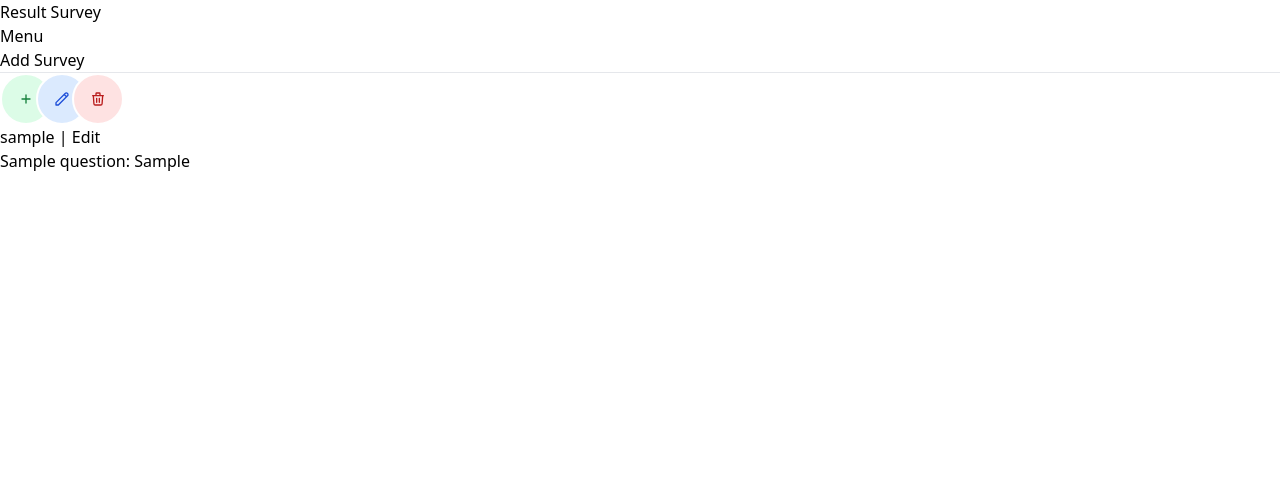
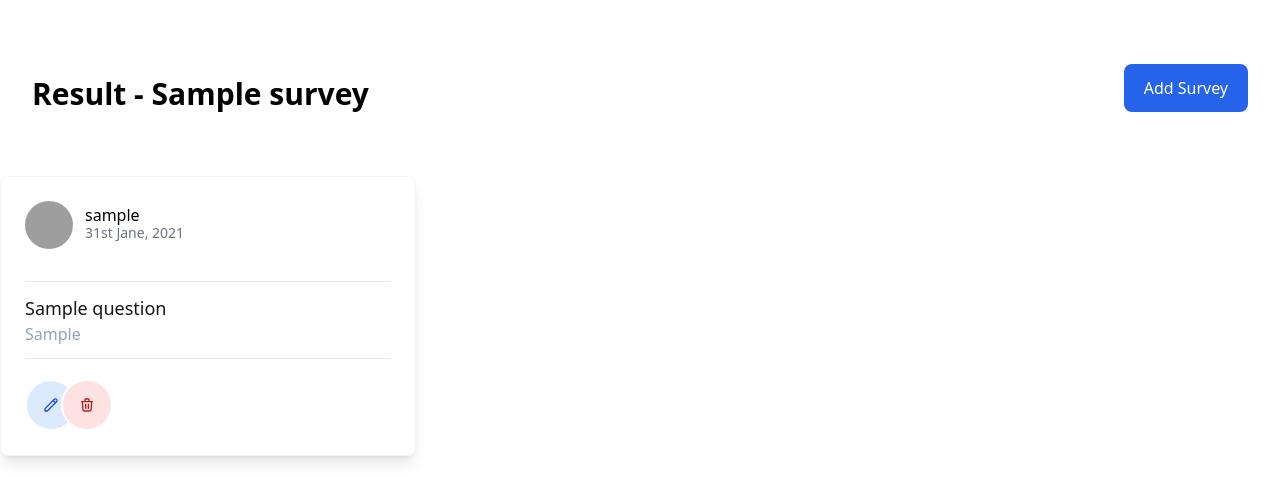
Before and after one commit to irfanpule/django-form-surveys, a Django app: page /detail/1 in a window 1280 px wide. Shown: the top 502 px of the page. Run offline with Django 3.2, Linux system fonts and the light colour scheme; a user stored in the database is signed in; tables that the repository leaves empty hold one stand-in row (values such as "Sample post"); some libraries are stand-ins or nearby versions; grey boxes are pictures that could not be loaded.

Commit message:
basic styling answer list

```diff
--- a/surveys/templates/surveys/answer_list.html
+++ b/surveys/templates/surveys/answer_list.html
@@ -1,59 +1,23 @@
 {% extends 'surveys/master.html' %}
 
 {% block content %}
-<h1>Result Survey</h1>
-<h3>Menu</h3>
-<ul>
-    <li><a href="{% url 'surveys:create' survey.id %}">Add Survey</a></li>
-</ul>
-<hr>
-<ul>
+    <section>
+        <div class="max-w-screen-xl py-16 lg:items-end lg:justify-between lg:flex sm:px-6 lg:px-8">
+            <h2 class="max-w-xl text-2xl font-bold sm:text-3xl">
+                Result - {{ object.name }}
+            </h2>
 
-<div class="flex items-center -space-x-4 hover:space-x-1">
-  <button
-    class="z-10 block p-4 text-green-700 transition-all bg-green-100 border-2 border-white rounded-full active:bg-green-50 hover:scale-110 focus:outline-none focus:ring"
-    type="button"
-  >
-    <svg class="w-4 h-4" xmlns="http://www.w3.org/2000/svg" fill="none" viewBox="0 0 24 24" stroke="currentColor">
-      <path stroke-linecap="round" stroke-linejoin="round" stroke-width="2" d="M12 6v6m0 0v6m0-6h6m-6 0H6" />
-    </svg>
-  </button>
+            <a href="{% url 'surveys:create' survey.id %}" class="inline-block px-5 py-3 mt-4 font-medium text-white bg-blue-600 rounded-lg hover:bg-blue-500 sm:m-0">
+                Add Survey
+            </a>
+        </div>
+    </section>
 
-  <button
-    class="z-20 block p-4 text-blue-700 transition-all bg-blue-100 border-2 border-white rounded-full active:bg-blue-50 hover:scale-110 focus:outline-none focus:ring"
-    type="button"
-  >
-    <svg class="w-4 h-4" xmlns="http://www.w3.org/2000/svg" fill="none" viewBox="0 0 24 24" stroke="currentColor">
-      <path stroke-linecap="round" stroke-linejoin="round" stroke-width="2" d="M15.232 5.232l3.536 3.536m-2.036-5.036a2.5 2.5 0 113.536 3.536L6.5 21.036H3v-3.572L16.732 3.732z" />
-    </svg>
-  </button>
-
-  <button
-    class="z-30 block p-4 text-red-700 transition-all bg-red-100 border-2 border-white rounded-full hover:scale-110 focus:outline-none focus:ring active:bg-red-50"
-    type="button"
-  >
-    <svg class="w-4 h-4" xmlns="http://www.w3.org/2000/svg" fill="none" viewBox="0 0 24 24" stroke="currentColor">
-      <path stroke-linecap="round" stroke-linejoin="round" stroke-width="2" d="M19 7l-.867 12.142A2 2 0 0116.138 21H7.862a2 2 0 01-1.995-1.858L5 7m5 4v6m4-6v6m1-10V4a1 1 0 00-1-1h-4a1 1 0 00-1 1v3M4 7h16" />
-    </svg>
-  </button>
-</div>
-
-{% for object in objects %}
-    <li>
-        <p>
-            {{ object.create_by }}
-            {% if object.create_by == user %}
-                | <a href="{% url 'surveys:edit' survey.id %}">Edit</a>
-            {% endif %}
-        </p>
-        <ul>
-        {% for answer in object.answers %}
-            <li>{{ answer.question.label }}: {{ answer.value }}</li>
-        {% endfor %}
-        </ul>
-    </li>
-{% empty %}
-    <li>No surveys yet.</li>
-{% endfor %}
-</ul>
+    <div class="grid grid-cols-3 gap-4">
+    {% for object in objects %}
+        {% include 'surveys/components/card_list_answer.html' %}
+    {% empty %}
+        <li>No surveys yet.</li>
+    {% endfor %}
+    </div>
 {% endblock %}
--- /dev/null
+++ b/surveys/templates/surveys/components/card_list_answer.html
@@ -0,0 +1,45 @@
+<div class="swiper-slide">
+    <blockquote class="p-6 border border-gray-100 rounded-lg shadow-lg">
+        <cite class="flex items-center mb-8 not-italic">
+            <img
+                    src="https://www.hyperui.dev/photos/man-6.jpeg"
+                    alt=""
+                    class="object-cover w-12 h-12 rounded-full"
+            />
+
+            <p class="ml-3 leading-none">
+                <span class="block font-medium"> {{ object.create_by }} </span>
+                <span class="text-sm text-gray-500"> 31st Jane, 2021 </span>
+            </p>
+        </cite>
+        <hr class="mt-3 mb-3">
+
+        {% for answer in object.answers %}
+            <p class="text-lg text-neutral-900">{{ answer.question.label }}</p>
+            <p class="text-slate-400">{{ answer.value }}</p>
+            <hr class="mt-3 mb-3">
+        {% endfor %}
+
+        {% if object.create_by == user %}
+            <div class="flex -space-x-4 hover:space-x-1 mt-5">
+                <a href="{% url 'surveys:edit' survey.id %}" class="z-20 block p-4 text-blue-700 transition-all bg-blue-100 border-2 border-white rounded-full active:bg-blue-50 hover:scale-110 focus:outline-none focus:ring"
+                        type="button">
+                    <svg class="w-4 h-4" xmlns="http://www.w3.org/2000/svg" fill="none" viewBox="0 0 24 24"
+                         stroke="currentColor">
+                        <path stroke-linecap="round" stroke-linejoin="round" stroke-width="2"
+                              d="M15.232 5.232l3.536 3.536m-2.036-5.036a2.5 2.5 0 113.536 3.536L6.5 21.036H3v-3.572L16.732 3.732z"/>
+                    </svg>
+                </a>
+
+                <button class="z-30 block p-4 text-red-700 transition-all bg-red-100 border-2 border-white rounded-full hover:scale-110 focus:outline-none focus:ring active:bg-red-50"
+                        type="button">
+                    <svg class="w-4 h-4" xmlns="http://www.w3.org/2000/svg" fill="none" viewBox="0 0 24 24"
+                         stroke="currentColor">
+                        <path stroke-linecap="round" stroke-linejoin="round" stroke-width="2"
+                              d="M19 7l-.867 12.142A2 2 0 0116.138 21H7.862a2 2 0 01-1.995-1.858L5 7m5 4v6m4-6v6m1-10V4a1 1 0 00-1-1h-4a1 1 0 00-1 1v3M4 7h16"/>
+                    </svg>
+                </button>
+            </div>
+        {% endif %}
+    </blockquote>
+</div>
```
